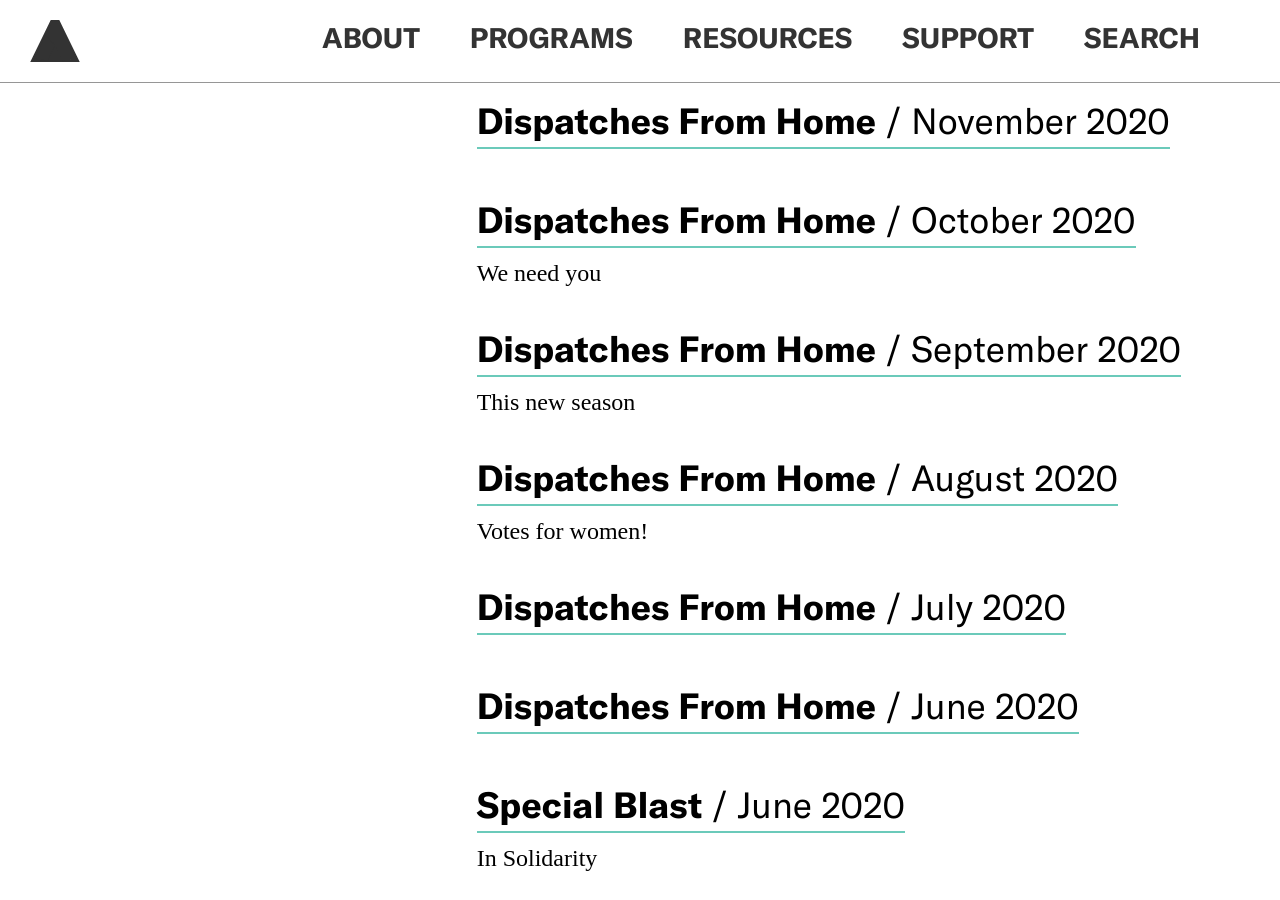
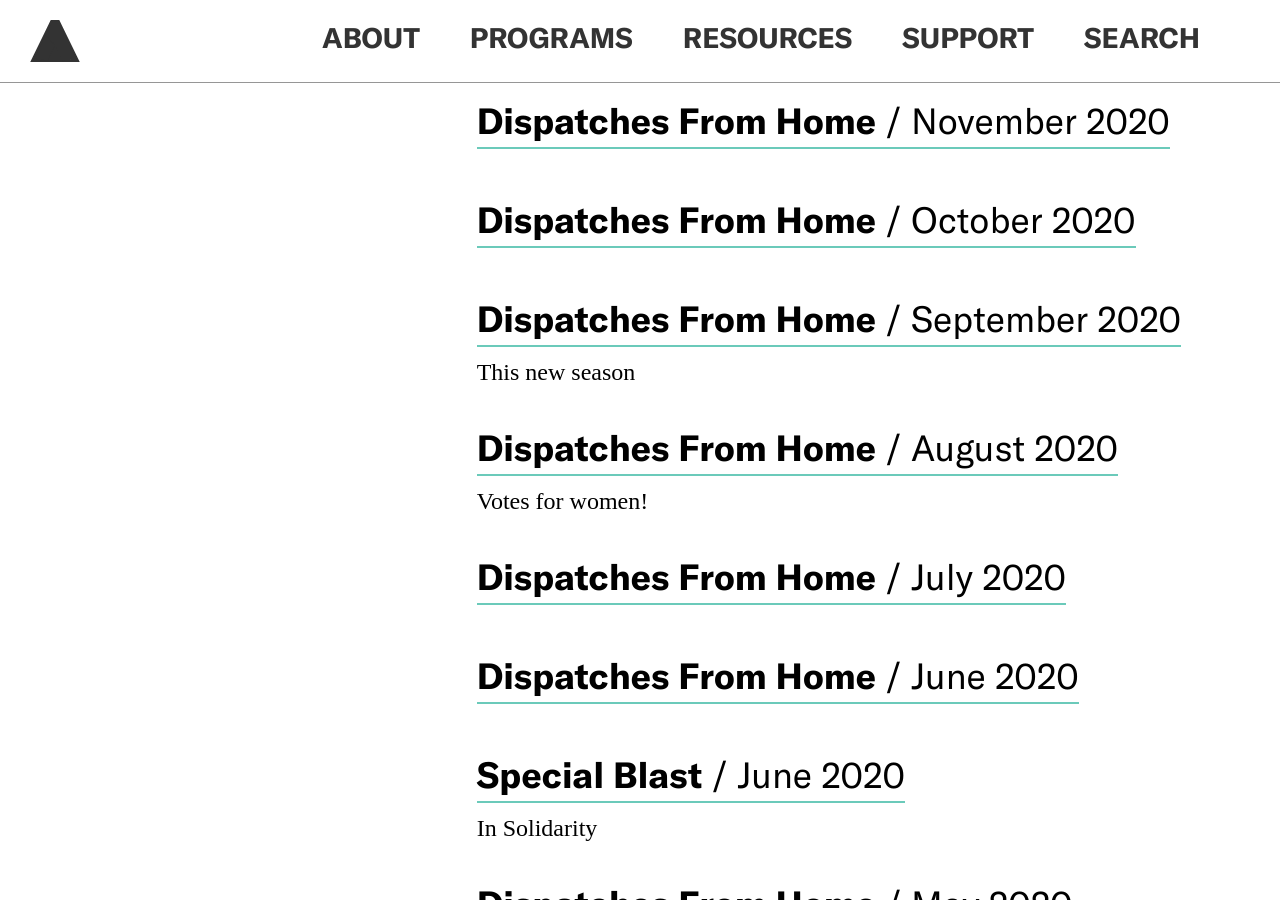
Before and after one commit to jengalas/bwaf-bbw, a Jekyll site: the page built from _resources/newsletter-archive.md, in a window 1280 px wide and 900 px high, scrolled down 1011 px. Built offline with Jekyll 4.4.1, drawn with Linux system fonts in a browser that asks for light colours; some web fonts are replaced.

Commit message:
Update from Forestry.io Aislinn McNamara updated _resources/newsletter-archive.md

```diff
--- a/_resources/newsletter-archive.md
+++ b/_resources/newsletter-archive.md
@@ -42,7 +42,7 @@ newsletters:
   link: https://mailchi.mp/bwaf/bwaf-briefly-news-save-the-dates-2994982
 - title: Dispatches From Home
   link: https://mailchi.mp/bwaf/bwaf-briefly-news-save-the-dates-2994962
-  description: We need you
+  description: ''
   month_year: October 2020
 - title: Dispatches From Home
   month_year: September 2020
```
